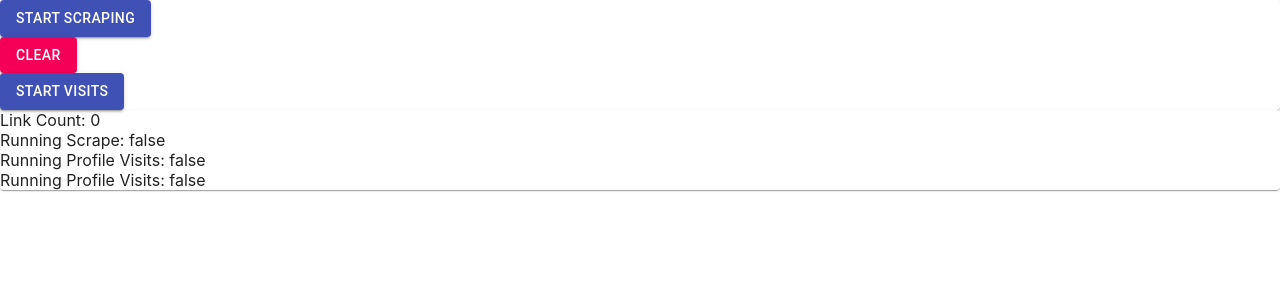
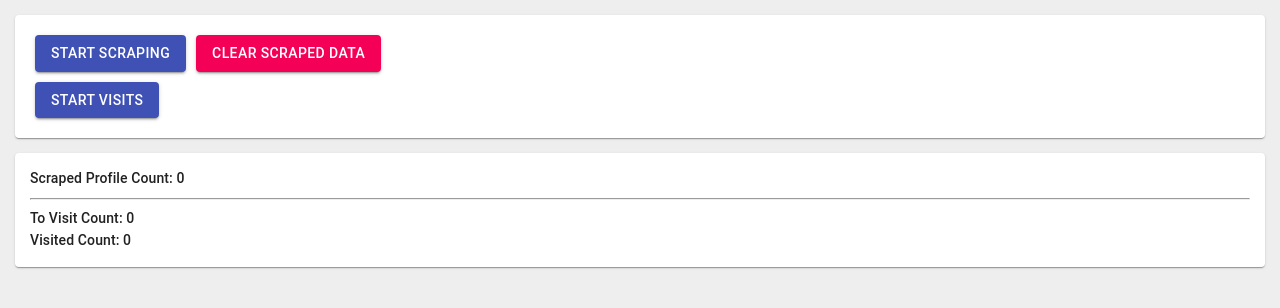
Before and after one commit to pthieu/lab46-chrome-linkedin-automator, a React (Create React App) app: page / in a window 1280 px wide. Shown: the top 308 px of the page. Built offline with nearby package versions, Linux system fonts and the light colour scheme.

Commit message:
Styling and fixed setInterval issue not getting latest useState

```diff
--- a/public/index.html
+++ b/public/index.html
@@ -7,7 +7,7 @@
     <meta name="theme-color" content="#000000" />
     <meta
       name="description"
-      content="Web site created using create-react-app"
+      content="LAB46 - LinkedIn Automator"
     />
     <link rel="apple-touch-icon" href="%PUBLIC_URL%/logo192.png" />
     <!--
@@ -24,7 +24,7 @@
       work correctly both with client-side routing and a non-root public URL.
       Learn how to configure a non-root public URL by running `npm run build`.
     -->
-    <title>React App</title>
+    <title>LAB46 - LinkedIn Automator</title>
   </head>
   <body>
     <noscript>You need to enable JavaScript to run this app.</noscript>
--- a/src/App.css
+++ b/src/App.css
@@ -1,5 +1,24 @@
+html,
+body {
+  height: 100%;
+  width: 100%;
+  margin: 0;
+  padding: 0;
+  background-color: #eeeeee;
+  box-sizing: border-box;
+}
+
+body {
+  display: inline-block;
+}
+
+body *,
+html * {
+  box-sizing: border-box;
+}
+
 .App {
-  text-align: center;
+  text-align: left;
 }
 
 .App-logo {
--- a/src/App.js
+++ b/src/App.js
@@ -1,14 +1,18 @@
 import React from 'react';
-// import { makeStyles } from '@material-ui/core/styles';
-import * as chromeAsync from 'chrome-extension-async';
+import { MuiThemeProvider } from '@material-ui/core/styles';
 
 import Home from './Home';
+import theme from './lib/theme';
+
+import './App.css'
 
 function App() {
   return (
-    <div className="App">
-      <Home />
-    </div>
+    <MuiThemeProvider theme={theme}>
+      <div className="App">
+        <Home />
+      </div>
+    </MuiThemeProvider>
   );
 }
 
--- a/src/Home.js
+++ b/src/Home.js
@@ -1,12 +1,11 @@
 import React, { useEffect, useState } from 'react';
-import { Button, Paper } from '@material-ui/core';
+import { Button, Paper, Typography } from '@material-ui/core';
 import { shuffle } from 'lodash';
-// import { makeStyles } from '@material-ui/core/styles';
 // eslint-disable-next-line
 import * as chromeAsync from 'chrome-extension-async';
 
 const SCRAPE_INTERVAL = 3000;
-const PROFILE_VISIT_INTERVAL = 10000;
+const PROFILE_VISIT_INTERVAL = 3000;
 const RAW_LINKS_KEY = 'rawLinks';
 const VISIT_PROFILE_KEY = 'visitProfile';
 const REVISIT_IGNORE_DURATION = 7 * 24 * 60 * 60 * 1000;
@@ -36,7 +35,7 @@ async function appendLinks({ key = RAW_LINKS_KEY, links } = {}) {
   const data = await chrome.storage.local.get([key]);
   const allLinks = data[key] || {};
 
-  links.map((l) => {
+  links.map((l) => { // eslint-disable-line
     const date = allLinks[l];
     if (!date) {
       // XXX(Phong): I fucked up, I want to be able to not revisit links that
@@ -56,7 +55,6 @@ async function scrapePage() {
     url: '*://*.linkedin.com/search/results/people/*',
   });
   const targetTab = tabs[0];
-
 
   // eslint-disable-next-line
   await chrome.tabs.executeScript(targetTab.id, {
@@ -118,9 +116,9 @@ async function visitNextProfile() {
           // eslint-disable-next-line
           chrome.tabs.onUpdated.removeListener(listener);
           // eslint-disable-next-line
-          chrome.tabs.executeScript(w.tabs[0].id, {
-            code: `(window.close())()`,
-          });
+          // chrome.tabs.executeScript(w.tabs[0].id, {
+          //   code: `(window.close())()`,
+          // });
         }
       });
       await updateProfileVisitTime(goToLink);
@@ -132,9 +130,9 @@ async function generateVisitLinks() {
   const rawLinks = await getLinks();
 
   const links = Object.entries(rawLinks).reduce((acc, [link, ts]) => {
-    if (Date.now() - ts > REVISIT_IGNORE_DURATION) {
-      acc.push(link);
-    }
+    // if (Date.now() - ts > REVISIT_IGNORE_DURATION) {
+    acc.push(link);
+    // }
     return acc;
   }, []);
 
@@ -201,12 +199,23 @@ function Home() {
   const [profileVisit, setProfileVisit] = useState({
     running: false,
     jobId: null,
+    numberToVisit: 0,
+    numberVisited: 0,
   });
 
   async function updateLinkCount() {
     const links = await getLinks();
     const linkCount = Object.keys(links).length;
     setState({ ...state, linkCount });
+  }
+
+  async function updateProfileVisitState() {
+    const data = await getVisitProfileData();
+    setProfileVisit((pv) => ({
+      ...pv,
+      numberToVisit: data.links.length,
+      numberVisited: data.currentIndex,
+    }));
   }
 
   async function toggleScrapePage() {
@@ -217,7 +226,7 @@ function Home() {
           return clearScapePage(jobId);
         }
         await updateLinkCount();
-      }, SCRAPE_INTERVAL*2);
+      }, SCRAPE_INTERVAL * 2);
       setScrapeJobId(jobId);
     } else {
       await clearScapePage();
@@ -242,6 +251,7 @@ function Home() {
     if (!profileVisit.running) {
       const jobId = setInterval(async () => {
         const res = await visitNextProfile();
+        await updateProfileVisitState();
         if (res === -1) {
           links = (await generateVisitLinks()) || [];
           if (links.length <= 0) {
@@ -283,10 +293,8 @@ function Home() {
           >
             {scrapeRunning ? 'Stop Scraping' : 'Start Scraping'}
           </Button>
-        </div>
-        <div>
           <Button variant="contained" color="secondary" onClick={clearLinks}>
-            Clear
+            Clear Scraped Data
           </Button>
         </div>
         <div>
@@ -300,10 +308,16 @@ function Home() {
         </div>
       </Paper>
       <Paper>
-        <div>Link Count: {state.linkCount}</div>
-        <div>Running Scrape: {String(scrapeRunning)}</div>
-        <div>Running Profile Visits: {String(profileVisit.running)}</div>
-        <div>Running Profile Visits: {String(profileVisit.running)}</div>
+        <Typography variant="subtitle2">
+          Scraped Profile Count: {state.linkCount}
+        </Typography>
+        <hr />
+        <Typography variant="subtitle2">
+          To Visit Count: {profileVisit.numberToVisit}
+        </Typography>
+        <Typography variant="subtitle2">
+          Visited Count: {profileVisit.numberVisited}
+        </Typography>
       </Paper>
     </div>
   );
--- /dev/null
+++ b/src/lib/theme.js
@@ -0,0 +1,19 @@
+import { createMuiTheme } from '@material-ui/core/styles';
+
+const theme = {
+  overrides: {
+    MuiButton: {
+      root: {
+        margin: '5px'
+      }
+    },
+    MuiPaper: {
+      root: {
+        margin: '15px',
+        padding: '15px',
+      },
+    },
+  },
+};
+
+export default createMuiTheme(theme);
```
